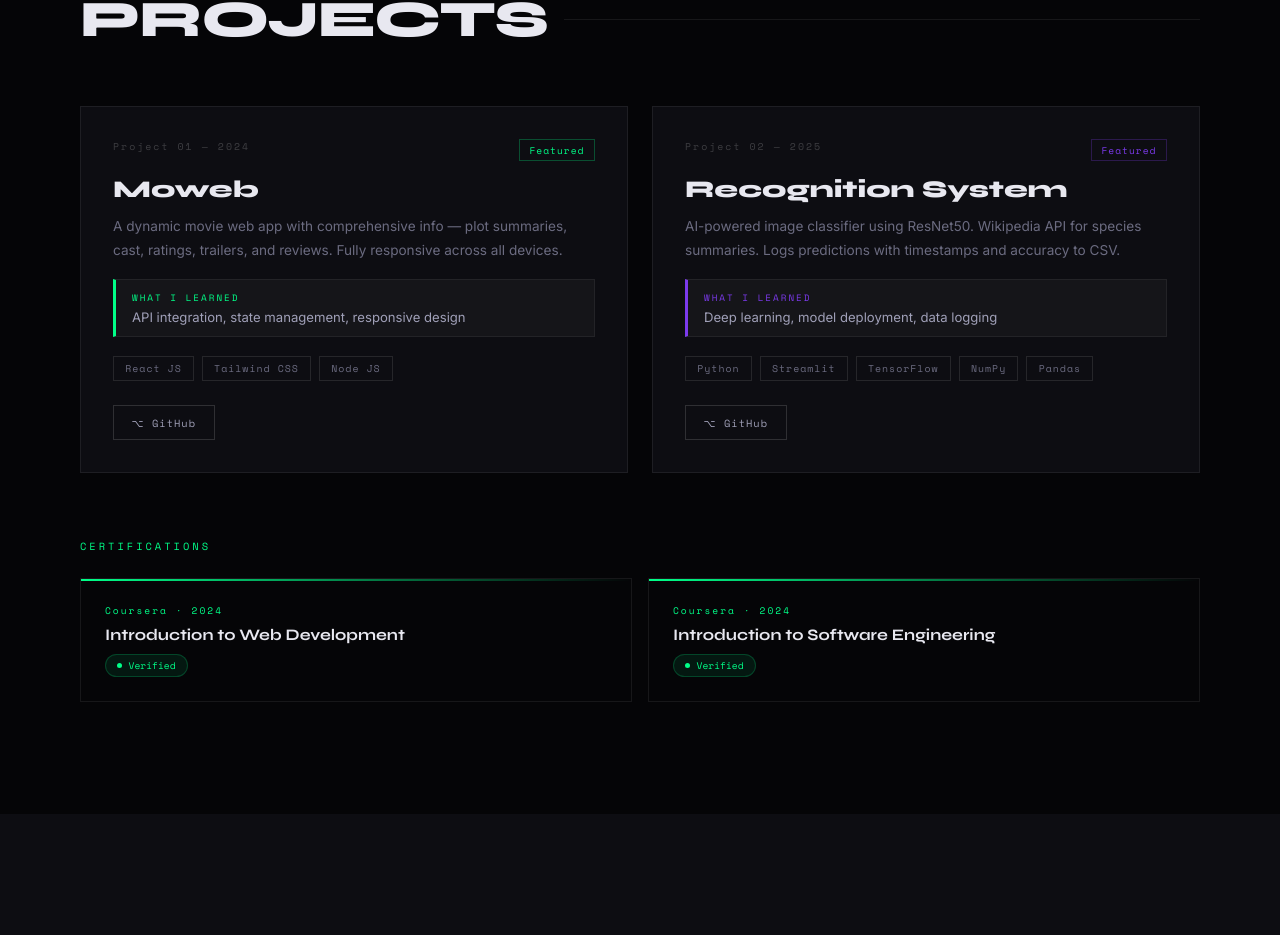
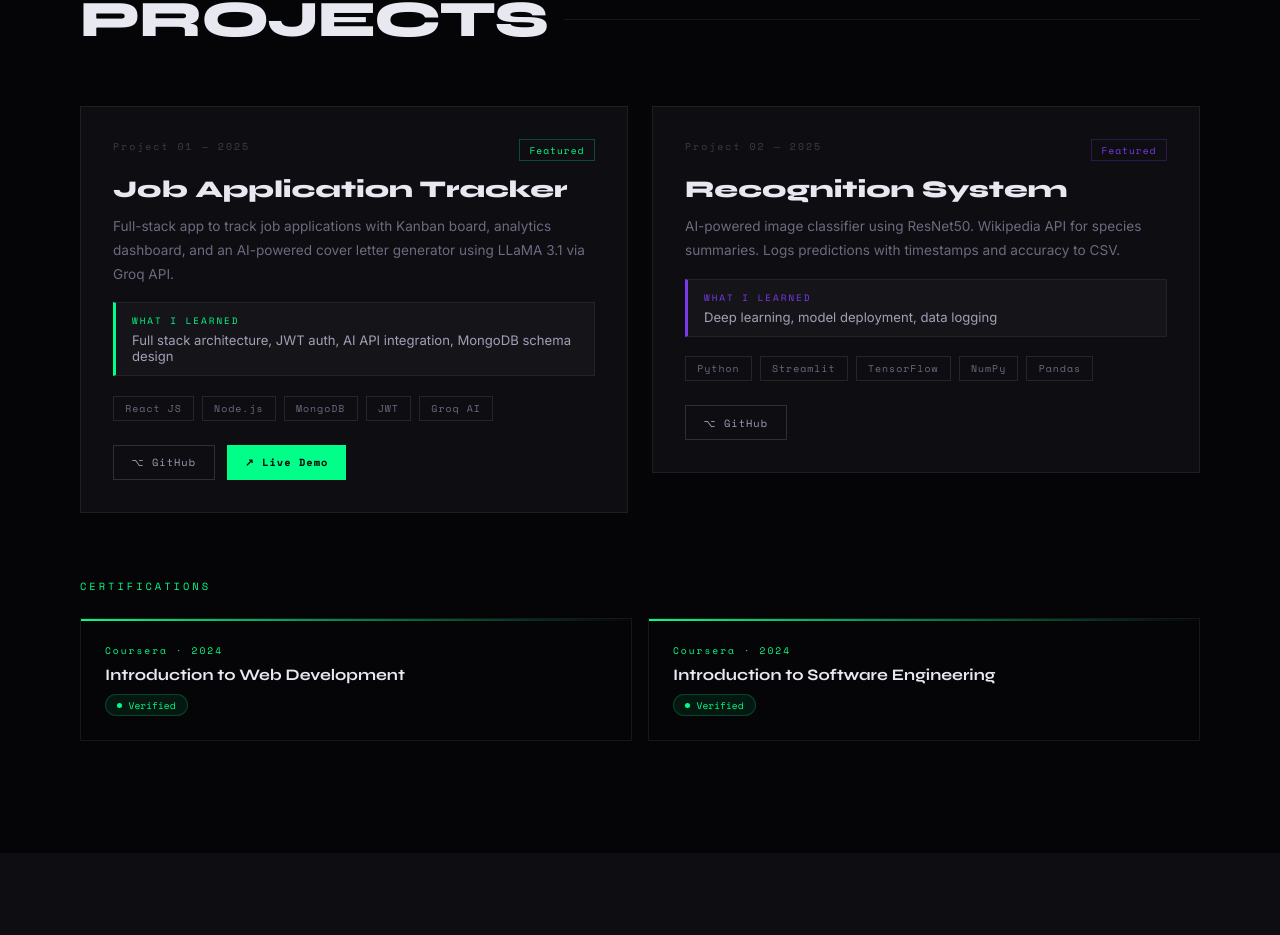
Before and after one commit to praveenshah7/New_Portfolio, a React (Create React App) app: page / in a window 1280 px wide. Shown: the part 3843-4778 px from the top of the page. Built offline with nearby package versions, Linux system fonts and the light colour scheme.

Commit message:
feat: replace Moweb with Job Tracker project

```diff
--- a/src/components/Projects.js
+++ b/src/components/Projects.js
@@ -4,12 +4,12 @@ import ScrollReveal from './ScrollReveal';
 
 const projects = [
   {
-    num: '01', year: '2024', title: 'Moweb',
-    desc: 'A dynamic movie web app with comprehensive info — plot summaries, cast, ratings, trailers, and reviews. Fully responsive across all devices.',
-    tags: ['React JS', 'Tailwind CSS', 'Node JS'],
-    github: 'https://github.com/praveenshah7',
-    live: null,
-    learned: 'API integration, state management, responsive design',
+    num: '01', year: '2025', title: 'Job Application Tracker',
+    desc: 'Full-stack app to track job applications with Kanban board, analytics dashboard, and an AI-powered cover letter generator using LLaMA 3.1 via Groq API.',
+    tags: ['React JS', 'Node.js', 'MongoDB', 'JWT', 'Groq AI'],
+    github: 'https://github.com/praveenshah7/Job-Application-Tracker-',
+    live: 'https://your-job-tracker-live-url.vercel.app',
+    learned: 'Full stack architecture, JWT auth, AI API integration, MongoDB schema design',
     color: '#00ff88',
   },
   {
```
